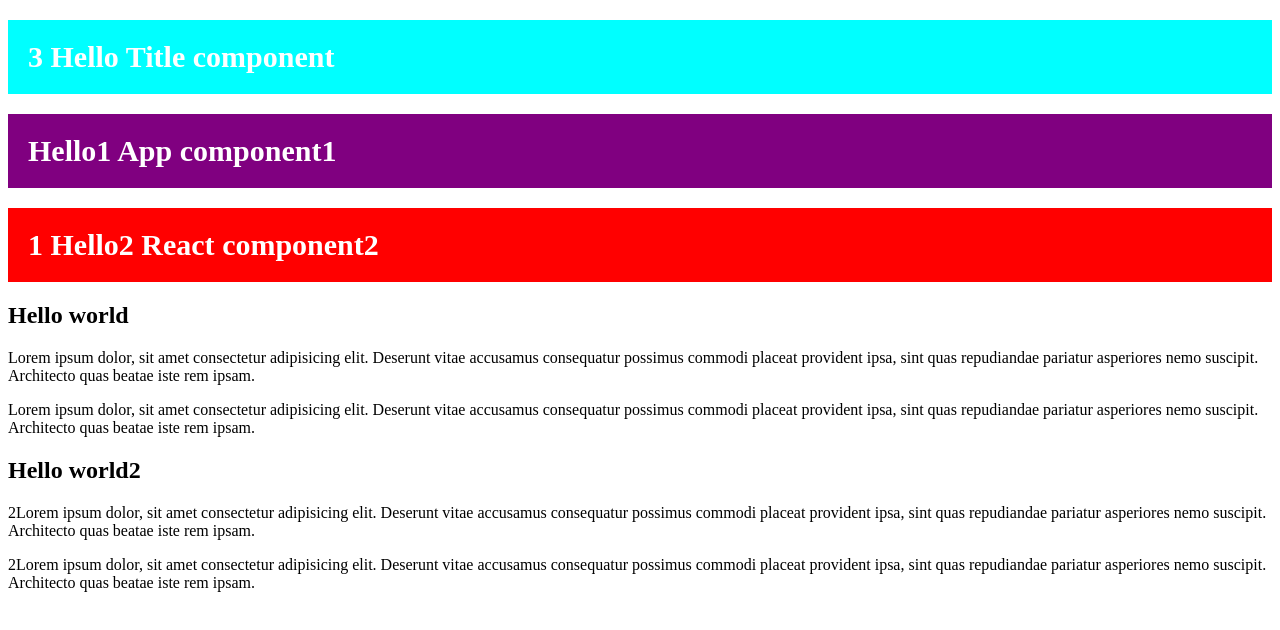
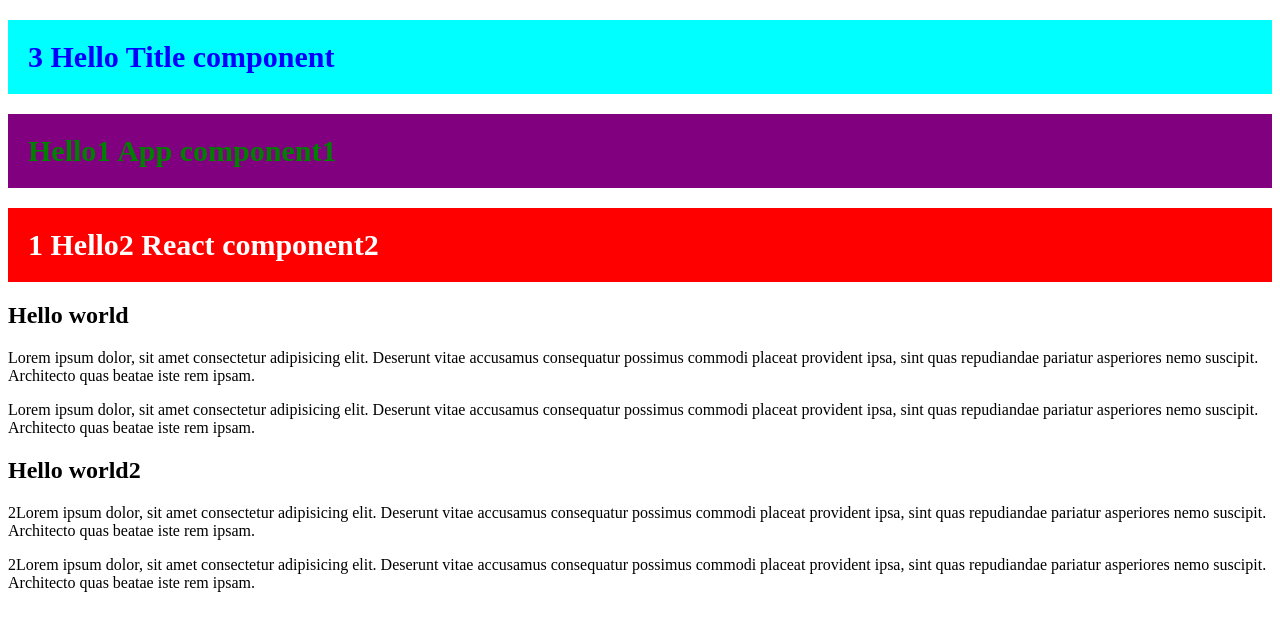
Before and after one commit to Vasyltsiun/shop-project-16.03, a React (Create React App) app: page / in a window 1280 px wide. Shown: the top 630 px of the page. Built offline with nearby package versions, Linux system fonts and the light colour scheme.

Commit message:
added color to text in header

```diff
--- a/src/Header.tsx
+++ b/src/Header.tsx
@@ -4,6 +4,7 @@ type HeaderProps = {
     text: string
     RightPart: string
     background?: string
+    color?: string
 }
 
 const Header = ({
@@ -12,12 +13,13 @@ const Header = ({
     text,
     RightPart,
     background = 'purple',
+    color = 'white',
 }: HeaderProps) => {
     return (
         <h1
             style={{
                 background: background,
-                color: 'white',
+                color: color,
                 fontSize: '30px',
                 padding: '20px',
             }}
--- a/src/index.tsx
+++ b/src/index.tsx
@@ -12,8 +12,14 @@ const App = () => {
                 text="Title"
                 RightPart="component"
                 background="aqua"
+                color="blue"
             />
-            <Header LeftPart="Hello1" text="App" RightPart="component1" />
+            <Header
+                LeftPart="Hello1"
+                text="App"
+                RightPart="component1"
+                color="green"
+            />
             <Header
                 Order={1}
                 LeftPart="Hello2"
```
